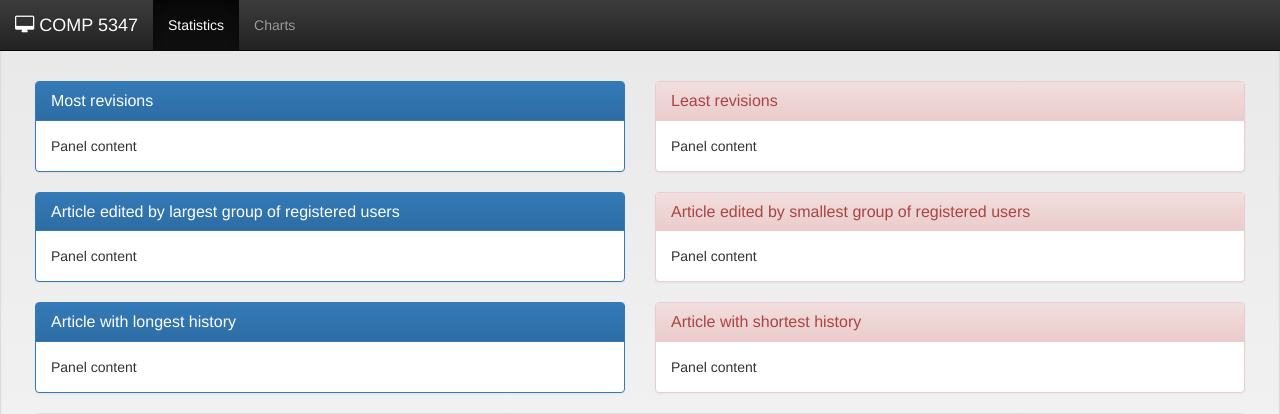
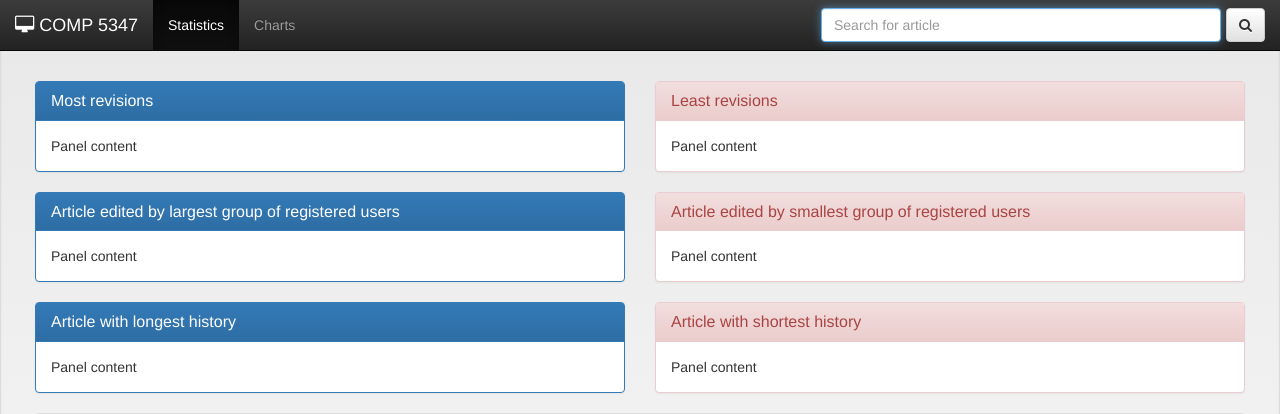
Before and after one commit to jordanow/wikipedia-data-analytics-application-, a Node server app: page / in a window 1280 px wide. Shown: the top 414 px of the page. Run offline with Node 20, Linux system fonts and the light colour scheme.

Commit message:
Style page layout

```diff
--- a/public/css/main.css
+++ b/public/css/main.css
@@ -1,9 +1,23 @@
 /* Remove the border radius from navbar */
+
 nav {
   border-radius: 0 !important;
 }
 
+
 /* Since the top bar is stationary, we need to push the html body by 80px */
+
 body {
   padding-top: 80px !important;
 }
+
+
+/* Style the search form */
+
+form.search-form button {
+  margin-left: 5px;
+}
+
+form.search-form input {
+  min-width: 400px;
+}
--- a/views/mixins/charts.pug
+++ b/views/mixins/charts.pug
@@ -1,21 +1,20 @@
 mixin charts
-  #charts
-    .col-sm-12
-      .panel.panel-default
-        .panel-body
-          ul.nav.nav-tabs
-            li.active(role="presentation")
-              a(href="#bar-chart" data-toggle="tab")
-                i.fa.fa-bar-chart
-                |  Revision number distribution by year and by user type
-            li(role="presentation")
-              a(href="#pie-chart" data-toggle="tab")
-                i.fa.fa-pie-chart
-                |  Revision number distribution by user type
+  .col-sm-12
+    .panel.panel-default
+      .panel-body
+        ul.nav.nav-tabs
+          li.active(role="presentation")
+            a(href="#bar-chart" data-toggle="tab")
+              i.fa.fa-bar-chart
+              |  Revision number distribution by year and by user type
+          li(role="presentation")
+            a(href="#pie-chart" data-toggle="tab")
+              i.fa.fa-pie-chart
+              |  Revision number distribution by user type
 
-          .tab-content.clearfix
-            #bar-chart.tab-pane.active
-              h3 Bar chart
+        .tab-content.clearfix
+          #bar-chart.tab-pane.active
+            h3 Bar chart
 
-            #pie-chart.tab-pane
-              h3 Pie chart
+          #pie-chart.tab-pane
+            h3 Pie chart
--- a/views/mixins/navbar.pug
+++ b/views/mixins/navbar.pug
@@ -18,3 +18,9 @@ mixin navbar
               span.sr-only (current)
           li
             a(href='#charts') Charts
+
+        form.navbar-form.navbar-right.search-form(role='search')
+          .form-group
+            input.form-control(name='search', placeholder='Search for article', autocomplete='off', autofocus='autofocus', type='text')
+            button.btn.btn-default(type='submit')
+              i.fa.fa-search
--- a/views/mixins/statistics.pug
+++ b/views/mixins/statistics.pug
@@ -1,38 +1,37 @@
 mixin statistics
-  #statistics
-    .col-sm-6
-      .panel.panel-primary
-        .panel-heading
-          h3.panel-title Most revisions
-        .panel-body
-          | Panel content
-    .col-sm-6
-      .panel.panel-danger
-        .panel-heading
-          h3.panel-title Least revisions
-        .panel-body
-          | Panel content
-    .col-sm-6
-      .panel.panel-primary
-        .panel-heading
-          h3.panel-title Article edited by largest group of registered users
-        .panel-body
-          | Panel content
-    .col-sm-6
-      .panel.panel-danger
-        .panel-heading
-          h3.panel-title Article edited by smallest group of registered users
-        .panel-body
-          | Panel content
-    .col-sm-6
-      .panel.panel-primary
-        .panel-heading
-          h3.panel-title Article with longest history
-        .panel-body
-          | Panel content
-    .col-sm-6
-      .panel.panel-danger
-        .panel-heading
-          h3.panel-title Article with shortest history
-        .panel-body
-          | Panel content
+  .col-sm-6
+    .panel.panel-primary
+      .panel-heading
+        h3.panel-title Most revisions
+      .panel-body
+        | Panel content
+  .col-sm-6
+    .panel.panel-danger
+      .panel-heading
+        h3.panel-title Least revisions
+      .panel-body
+        | Panel content
+  .col-sm-6
+    .panel.panel-primary
+      .panel-heading
+        h3.panel-title Article edited by largest group of registered users
+      .panel-body
+        | Panel content
+  .col-sm-6
+    .panel.panel-danger
+      .panel-heading
+        h3.panel-title Article edited by smallest group of registered users
+      .panel-body
+        | Panel content
+  .col-sm-6
+    .panel.panel-primary
+      .panel-heading
+        h3.panel-title Article with longest history
+      .panel-body
+        | Panel content
+  .col-sm-6
+    .panel.panel-danger
+      .panel-heading
+        h3.panel-title Article with shortest history
+      .panel-body
+        | Panel content
```
Also changed, not shown: views/home.pug (+8 -5 lines), README.md, public/favicon.ico (added).
